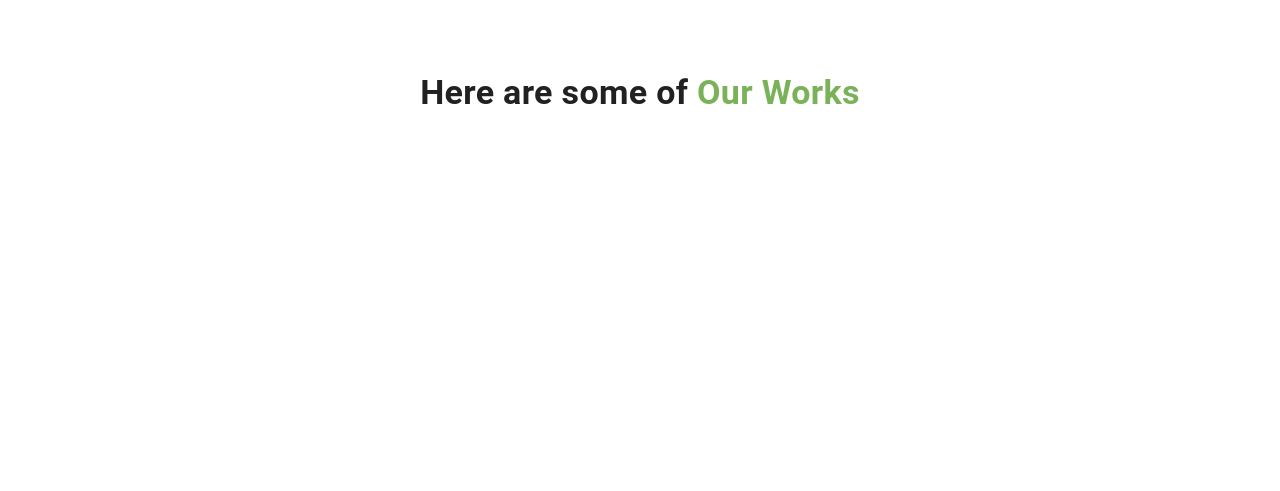
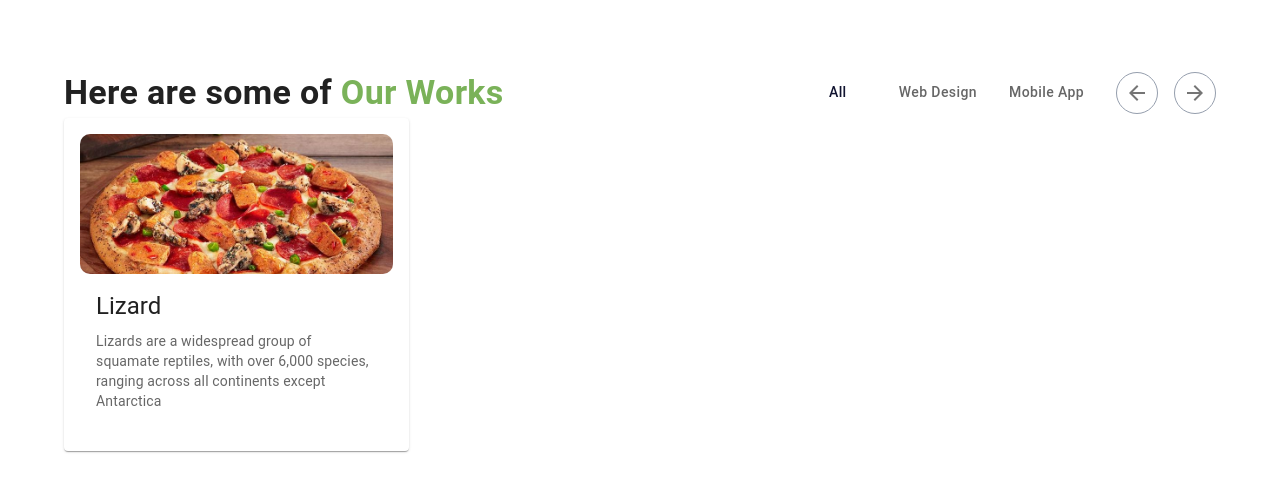
Before and after one commit to Authoi234/mui-creative-agency, a React (Create React App) app: page / in a window 1280 px wide. Shown: the part 1264-1755 px from the top of the page. Before the commit the page ends 1382 px from the top, so only its background shows below. Built offline with nearby package versions, Linux system fonts and the light colour scheme.

Commit message:
creative card compo is on building and second part of our work is done

```diff
--- /dev/null
+++ b/src/components/CreativeCard/CreativeCard.js
@@ -0,0 +1,29 @@
+import React from 'react';
+import { Card, CardContent, CardMedia, Typography } from '@mui/material';
+import pizzaImage from '../../images/HomeProductV1-American-Favorite-Feast.jpg'
+const CreativeCard = () => {
+  // https://images.unsplash.com/photo-1661961110372-8a7682543120?ixlib=rb-4.0.3&ixid=MnwxMjA3fDF8MHxwaG90by1wYWdlfHx8fGVufDB8fHx8&auto=format&fit=crop&w=2070&q=80
+    return (
+        <Card sx={{ maxWidth: 345, p: 2 }}>
+        <CardMedia
+          sx={{ height: 140 }}
+          image={pizzaImage}
+          title="green iguana"
+          style={{
+            borderRadius: '10px'
+          }}
+        />
+        <CardContent>
+          <Typography gutterBottom variant="h5" component="div">
+            Lizard
+          </Typography>
+          <Typography variant="body2" color="text.secondary">
+            Lizards are a widespread group of squamate reptiles, with over 6,000
+            species, ranging across all continents except Antarctica
+          </Typography>
+        </CardContent>
+      </Card>
+    );
+};
+
+export default CreativeCard;
--- a/src/pages/Home/OurWorks/OurWorks.js
+++ b/src/pages/Home/OurWorks/OurWorks.js
@@ -1,19 +1,63 @@
-import { Box } from '@mui/material';
+import { Box, IconButton, Tab, Tabs } from '@mui/material';
 import React from 'react';
 import SectionTitle from '../../../components/SectionTitle/SectionTitle';
+import  ArrowBackIcon from '@mui/icons-material/ArrowBack';
+import CreativeCard from '../../../components/CreativeCard/CreativeCard';
 
 const OurWorks = () => {
+
+    const [value, setValue] = React.useState(0);
+
+    const handleChange = (event, newValue) => {
+        setValue(newValue);
+    };
+
     return (
-        <Box sx={{mt: 5}}>
+        <Box sx={{ my: 5, mb: 10 }}>
             {/* Heading Section */}
-            <Box>
+            <Box sx={{
+                display: 'flex',
+                justifyContent: 'space-between',
+                alignItems: 'center'
+            }}>
                 <SectionTitle title={'Here are some of'} colored={'Our Works'} sx={{
                     textAlign: 'left'
                 }} />
-                <Box>
-
+                <Box sx={{
+                    display: 'flex',
+                    justifyContent: 'space-between',
+                    alignItems: 'center',
+                    gap: 2
+                }}>
+                    <Tabs value={value} onChange={handleChange} centered sx={{
+                        '& .MuiTabs-indicator': {
+                            display: 'none',
+                        },
+                        '& .Mui-selected': {
+                            color: 'primary.green',
+                        },
+                        '& .MuiButtonBase-root': {
+                            textTransform:'capitalize',
+                        },
+                    }}>
+                        <Tab label="All" />
+                        <Tab label="Web Design" />
+                        <Tab label="Mobile App" />
+                    </Tabs>
+                    <Box>
+                        <IconButton sx={{border: '1px solid #959EAD', mr: 2}} onClick={() => setValue(value - 1)} disable={value === 0}>
+                            <ArrowBackIcon></ArrowBackIcon>
+                        </IconButton>
+                        <IconButton sx={{border: '1px solid #959EAD'}} onClick={() => setValue(value + 1)}  disable={value === 2}>
+                            <ArrowBackIcon sx={{
+                                transform: 'rotate(180deg)'
+                            }}></ArrowBackIcon>
+                        </IconButton>
+                    </Box>
                 </Box>
             </Box>
+            {/* Card Section */}
+            <CreativeCard></CreativeCard>
         </Box>
     );
 };
```
Also changed, not shown: src/images/HomeProductV1-American-Favorite-Feast.jpg (added), src/theme/theme.js (line endings or trailing spaces).
